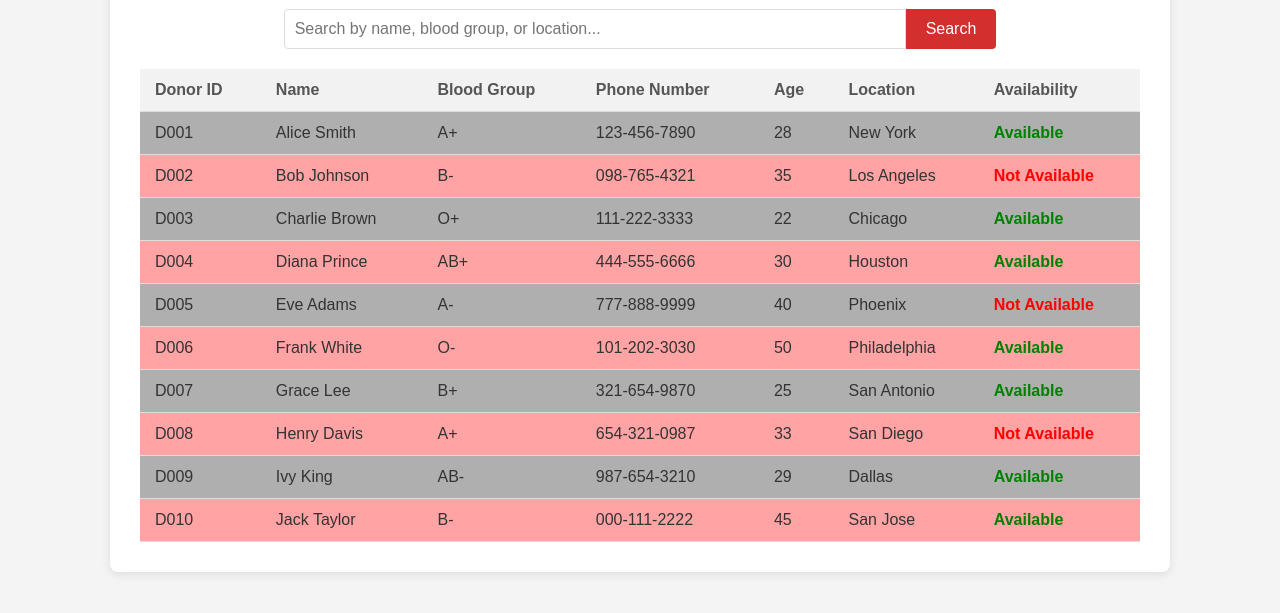
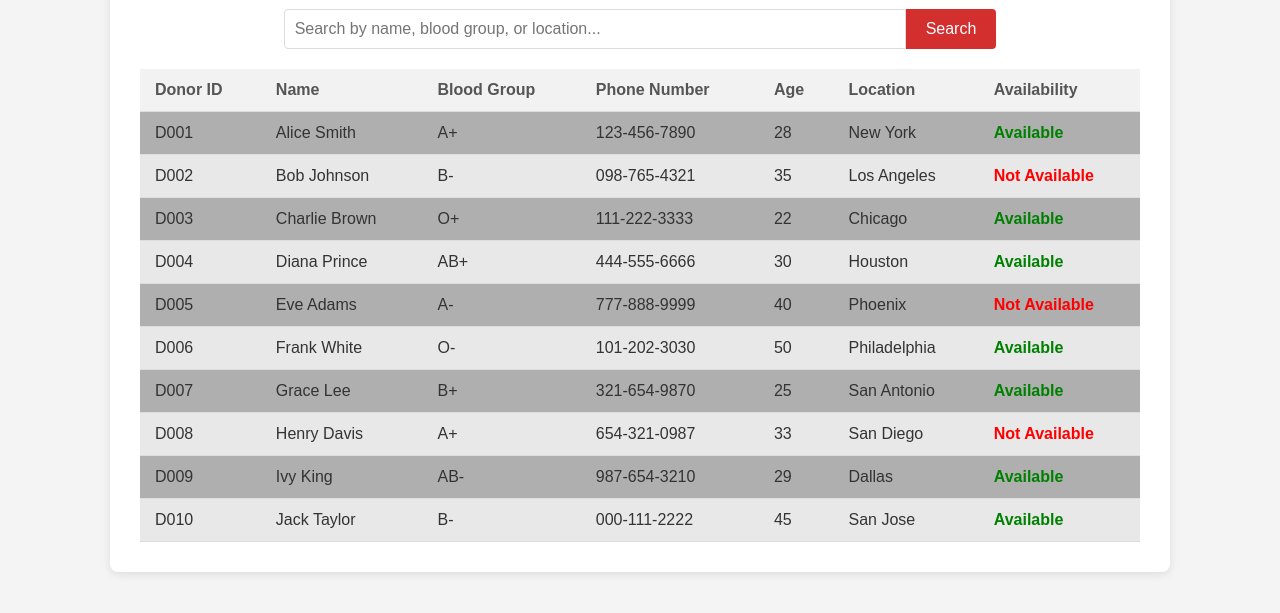
Before and after one commit to ksgouthamkrishna14/blood-donation, a plain HTML site: page index.html in a window 1280 px wide. Shown: the part 159-772 px from the top of the page. Drawn offline with Linux system fonts and the light colour scheme.

Commit message:
Update style.css

```diff
--- a/style.css
+++ b/style.css
@@ -72,7 +72,7 @@ tr:nth-child(odd) {
 }
 
 tr:nth-child(even) {
-    background-color:#FFA3A4;
+    background-color:#E8E8E8;
 }
 
 tr:hover {
```
